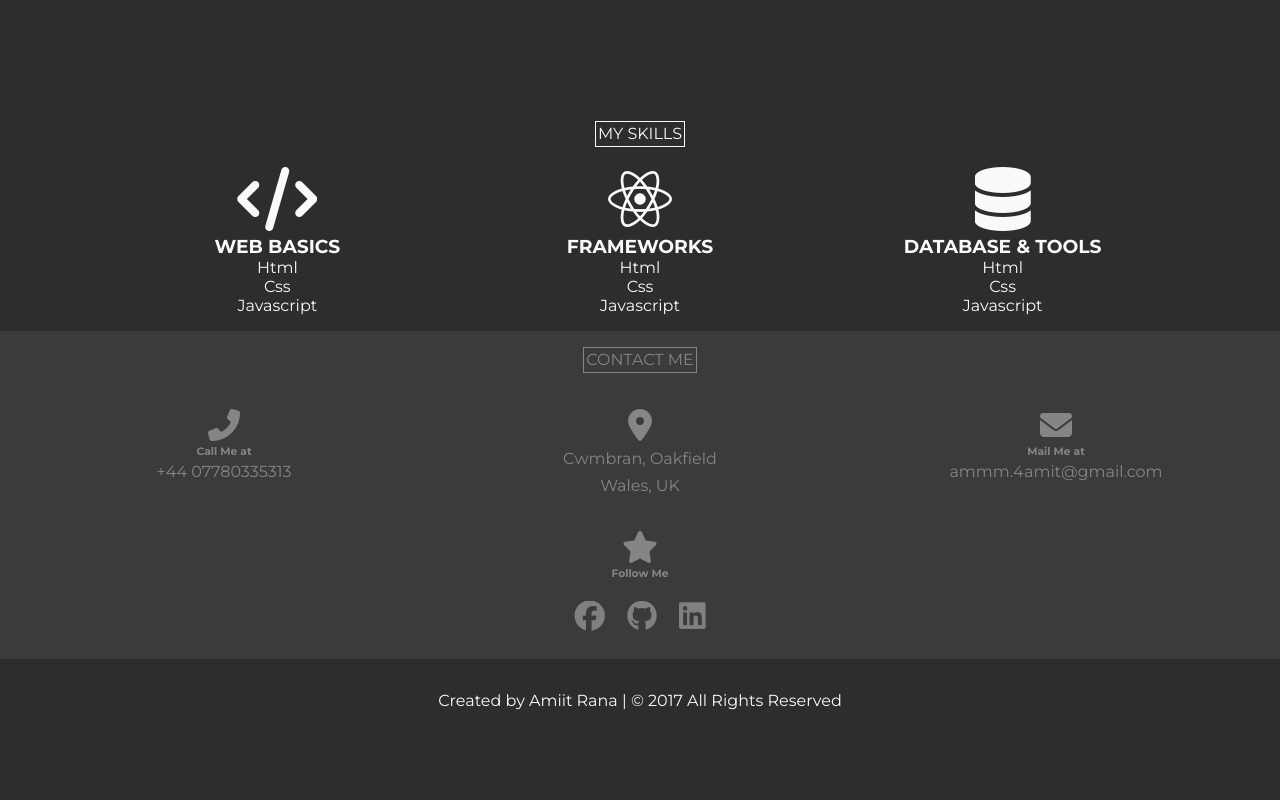
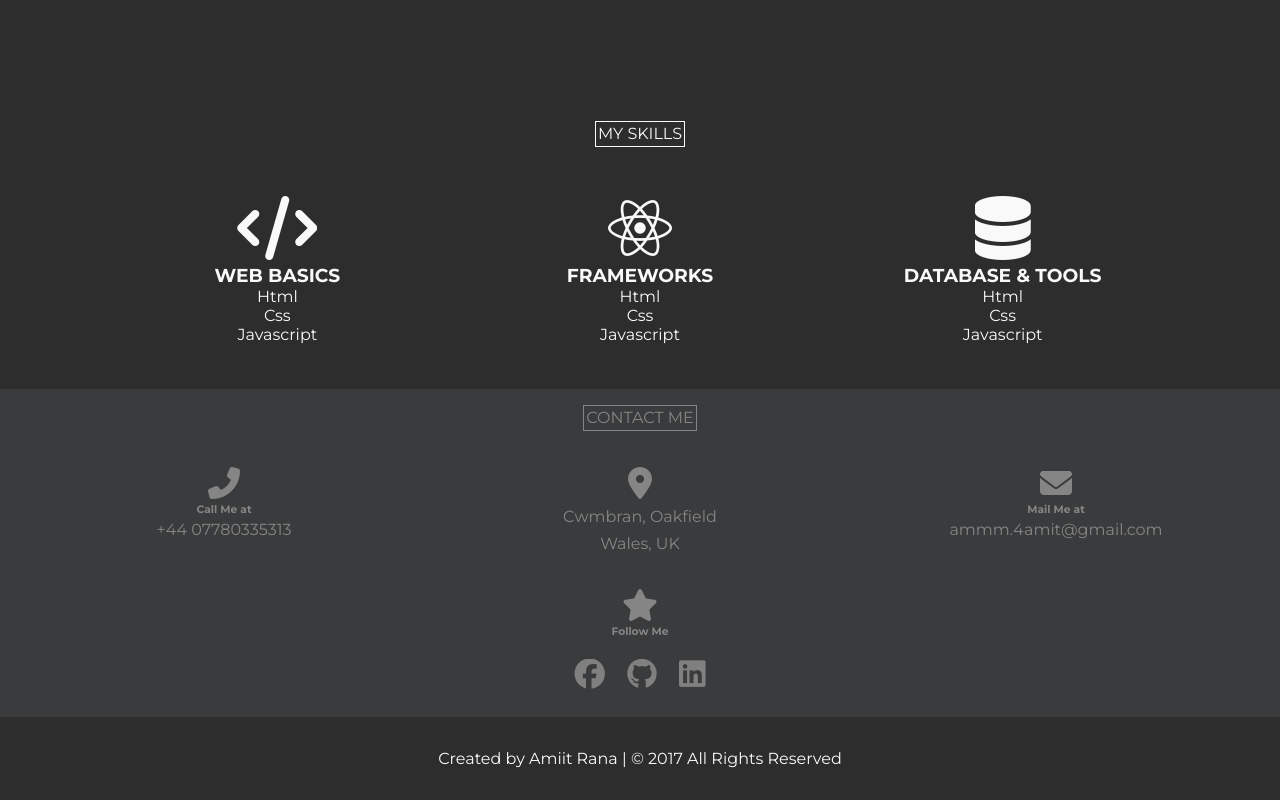
Before and after one commit to Ammm4/Ammm4.github.io, a React (Create React App) app: page / in a window 1280 px wide. Shown: the part 1479-2279 px from the top of the page. Before the commit the page ends 2221 px from the top, so only its background shows below. Built offline with nearby package versions, Linux system fonts and the light colour scheme.

Commit message:
skill section edit

```diff
--- a/src/components/skills/Skills.css
+++ b/src/components/skills/Skills.css
@@ -14,5 +14,5 @@
   text-align: center;
   display: grid;
   grid-template-columns: 1fr 1fr 1fr;
-  padding: 1rem;
+  padding: 45px 0;
 }
```
